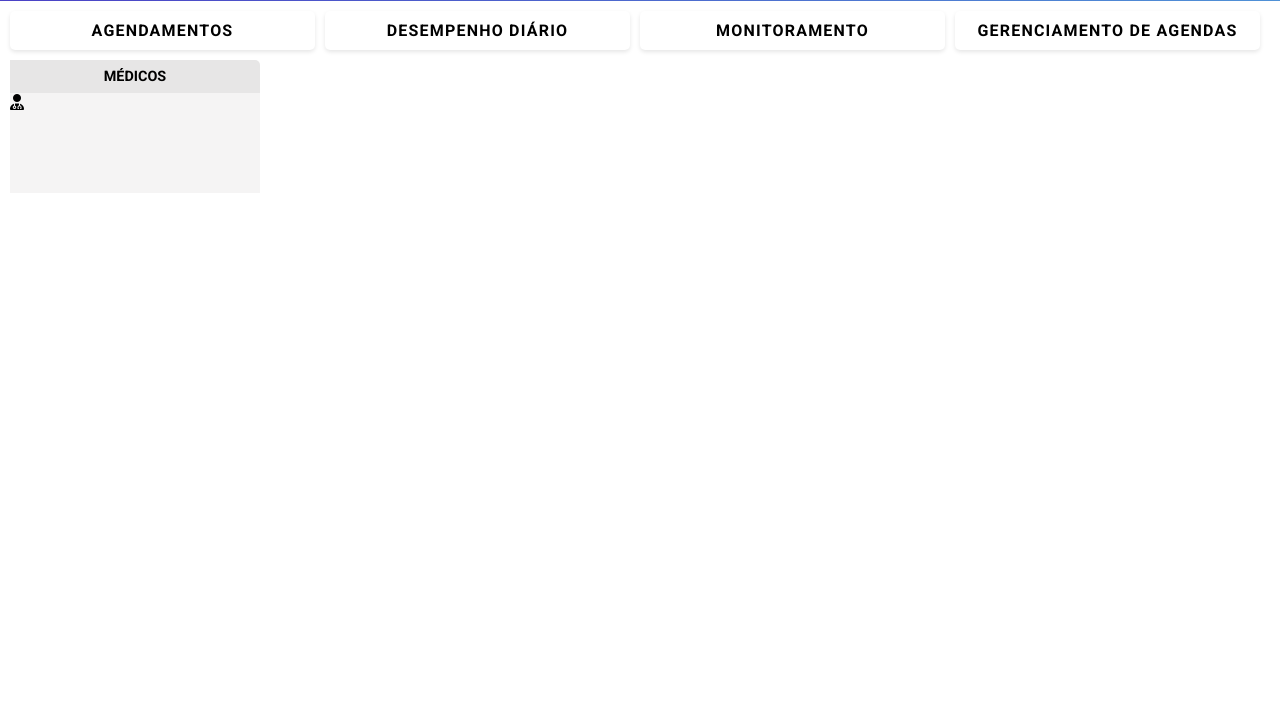
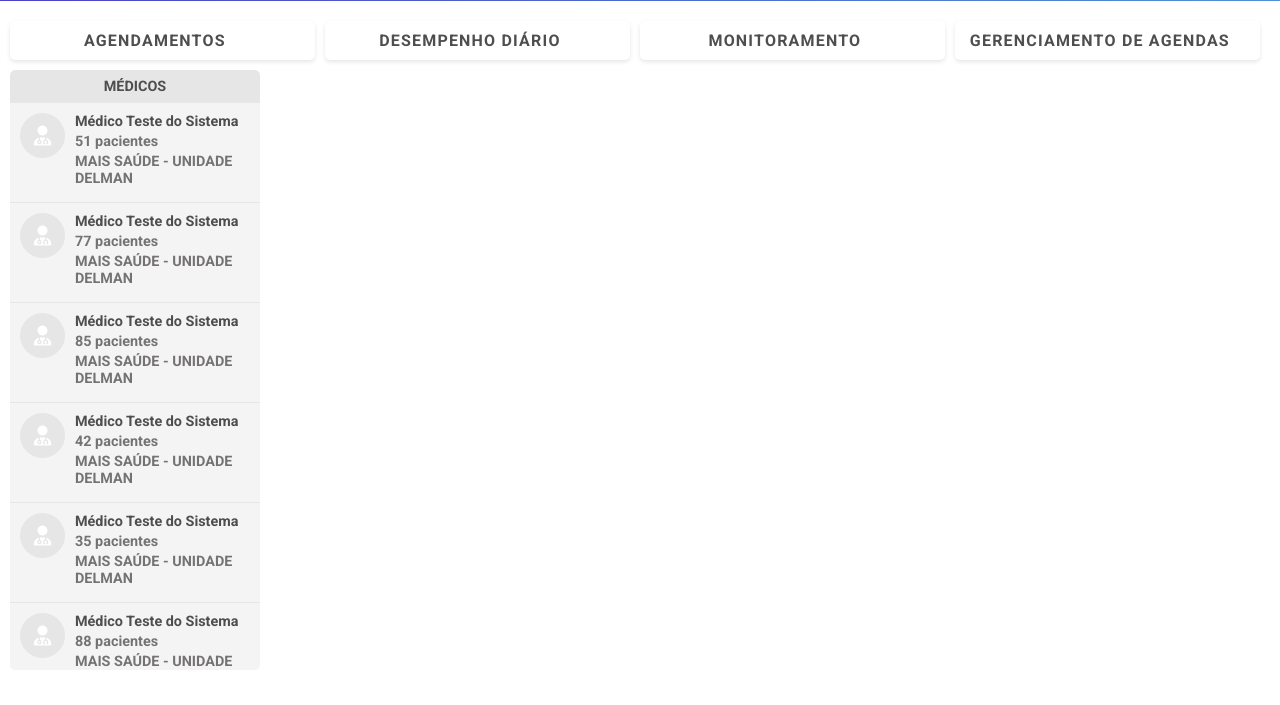
Before and after one commit to douglasalmeida21091994/painelGerencialProntuario, a plain HTML site: page index.html in a window 1280 px wide. Shown: the part 47-752 px from the top of the page. Drawn offline with Linux system fonts and the light colour scheme.

Commit message:
Add menu com lista de médicos, paciente e unidades

```diff
--- a/css/style.css
+++ b/css/style.css
@@ -8,8 +8,9 @@
 }
 
 .main {
-    height: 100dvh;
-    padding: 0 10px;
+    max-height: 800;
+    overflow-y: auto;
+    padding: 10px;
 }
 
 
@@ -34,11 +35,6 @@
     height: 40px;
 }
 
-h2 {
-    margin: 0 20px;
-    transition: all 0.3s ease;
-}
-
 .buttons {
     width: 100%;
     display: flex;
@@ -52,30 +48,62 @@ h2 {
     background-color: #fff;
     box-shadow: 0 2px 4px rgba(0, 0, 0, 0.1);
     border-radius: 5px;
-    display: flex;
-    align-items: center;
-    justify-content: center;
     margin-right: 10px;
-    transition: all 0.3s ease;
+    transition: all 0.2s ease;
+}
+
+.section:hover {
+    background-color: #4E76D0;
+    cursor: pointer;
 }
 
 .section h2 {
     font-size: 1rem;
-    margin: 10px;
+    color: #4E4E4E;
+    padding: 10px;
     letter-spacing: 1.2px;
     text-transform: uppercase;
-    transition: all 0.3s ease;
+    transition: all 0.2s ease;
+    width: 95%;
+    display: flex;
+    align-items: center;
+    justify-content: center;
 }
 
-.section:hover {
-    background-color: #4E76D0;
+.section h2:hover {
     color: #fff;
-    cursor: pointer;
+    transition: all 0.2s ease;
 }
 
+/* AJUSTANDO SCROLL  */
 .content-principal {
-    height: 100dvh;
     width: 250px;
+    max-height: 600px;
+    overflow-y: auto;
+    border-radius: 5px;
+    /* Compatibilidade com Firefox */
+    scrollbar-width: thin; /* Barra fina */
+    scrollbar-color: #4E76D0 #f0f0f0; /* Thumb (scroll) e track (trilha) */
+}
+
+/* Compatibilidade com navegadores baseados em WebKit (Chrome, Edge, Safari) */
+.content-principal::-webkit-scrollbar {
+    width: 8px; /* Largura da barra de rolagem */
+}
+
+.content-principal::-webkit-scrollbar-track {
+    background: #f0f0f0; /* Cor da trilha */
+    border-radius: 5px; /* Deixa a trilha arredondada */
+}
+
+.content-principal::-webkit-scrollbar-thumb {
+    background-color: #4E76D0; /* Cor do scroll */
+    border-radius: 5px; /* Deixa o scroll arredondado */
+    border: 2px solid #f0f0f0; /* Adiciona um espaço entre o thumb e a trilha */
+}
+
+.content-principal::-webkit-scrollbar-thumb:hover {
+    background-color: #3658a8; /* Cor ao passar o mouse no scroll */
 }
 
 .medicos {
@@ -86,14 +114,58 @@ h2 {
     background-color: #e7e6e6;
     padding: 8px 0;
     border-top-right-radius: 5px;
+    border-top-left-radius: 5px;
 }
 
 .medicos h2 {
     font-size: 0.9rem;
     text-transform: uppercase;
+    color: #4E4E4E;
 }
 
 .list-medicos {
     background-color: #f5f4f4;
     height: 100px;
+    padding: 10px 0 0 10px;
+    display: flex;
+    border-bottom: 1px solid #e7e6e6;
 }
+
+
+
+.list-medicos h2 {
+    font-size: 0.8rem;
+    color: #4E4E4E;
+}
+
+.icon {
+    display: flex;
+    align-items: center;
+    justify-content: center;
+    border: 1px solid #e7e6e6;
+    background-color: #e7e6e6;
+    border-radius: 50%;
+    width: 45px;
+    height: 45px;
+}
+
+.icon i {
+    color: #fff;
+    font-size: 20px;
+}
+
+.dados {
+    margin-left: 10px;
+}
+
+.dados h1{
+    font-size: 0.9rem;
+    color: #4E4E4E;
+}
+
+
+.list-medicos h2, h3 {
+    margin-top: 3px;
+    font-size: 0.9rem;
+    color: #747272;
+}
--- a/index.html
+++ b/index.html
@@ -39,8 +39,83 @@
                 <h2>Médicos</h2>
             </section>
 
+            <!-- DIV COM OS DADOS DOS MÉDICOS DE ACORDO COM A UNIDADE SELECIONADA -->
             <div class="list-medicos">
-                <i class="fa-solid fa-user-doctor"></i>
+                <div class="icons-principal">
+                    <div class="icon"><i class="fa-solid fa-user-doctor"></i></div>
+                </div>
+
+                <div class="dados">
+                    <h1>Médico Teste do Sistema</h1>
+                    <h2>51 pacientes</h2>
+                    <h3>MAIS SAÚDE - UNIDADE DELMAN</h3>
+                </div>
+            </div>
+            <div class="list-medicos">
+                <div class="icons-principal">
+                    <div class="icon"><i class="fa-solid fa-user-doctor"></i></div>
+                </div>
+
+                <div class="dados">
+                    <h1>Médico Teste do Sistema</h1>
+                    <h2>77 pacientes</h2>
+                    <h3>MAIS SAÚDE - UNIDADE DELMAN</h3>
+                </div>
+            </div>
+            <div class="list-medicos">
+                <div class="icons-principal">
+                    <div class="icon"><i class="fa-solid fa-user-doctor"></i></div>
+                </div>
+
+                <div class="dados">
+                    <h1>Médico Teste do Sistema</h1>
+                    <h2>85 pacientes</h2>
+                    <h3>MAIS SAÚDE - UNIDADE DELMAN</h3>
+                </div>
+            </div>
+            <div class="list-medicos">
+                <div class="icons-principal">
+                    <div class="icon"><i class="fa-solid fa-user-doctor"></i></div>
+                </div>
+
+                <div class="dados">
+                    <h1>Médico Teste do Sistema</h1>
+                    <h2>42 pacientes</h2>
+                    <h3>MAIS SAÚDE - UNIDADE DELMAN</h3>
+                </div>
+            </div>
+            <div class="list-medicos">
+                <div class="icons-principal">
+                    <div class="icon"><i class="fa-solid fa-user-doctor"></i></div>
+                </div>
+
+                <div class="dados">
+                    <h1>Médico Teste do Sistema</h1>
+                    <h2>35 pacientes</h2>
+                    <h3>MAIS SAÚDE - UNIDADE DELMAN</h3>
+                </div>
+            </div>
+            <div class="list-medicos">
+                <div class="icons-principal">
+                    <div class="icon"><i class="fa-solid fa-user-doctor"></i></div>
+                </div>
+
+                <div class="dados">
+                    <h1>Médico Teste do Sistema</h1>
+                    <h2>88 pacientes</h2>
+                    <h3>MAIS SAÚDE - UNIDADE DELMAN</h3>
+                </div>
+            </div>
+            <div class="list-medicos">
+                <div class="icons-principal">
+                    <div class="icon"><i class="fa-solid fa-user-doctor"></i></div>
+                </div>
+
+                <div class="dados">
+                    <h1>Médico Teste do Sistema</h1>
+                    <h2>71 pacientes</h2>
+                    <h3>MAIS SAÚDE - UNIDADE DELMAN</h3>
+                </div>
             </div>
         </main>
     </div>
```
